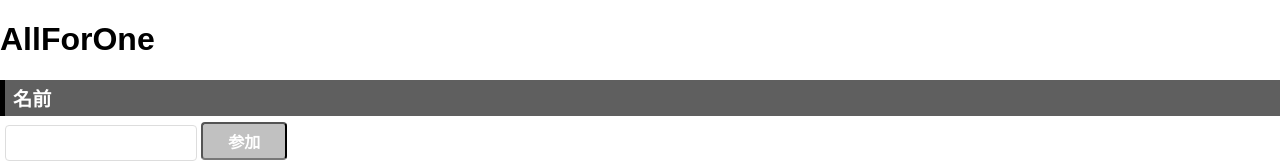
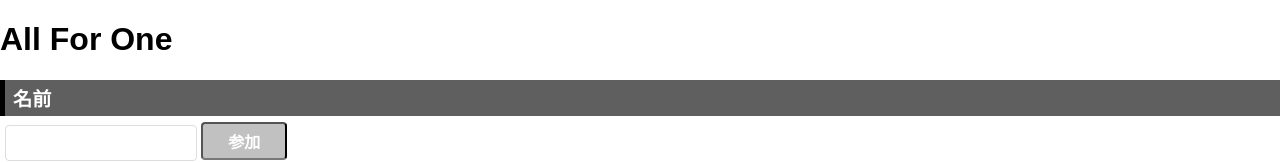
Before and after one commit to Hinase-0407/AllForOne, a website: page index.html in a window 1280 px wide. Shown: the top 163 px of the page. Drawn offline with nearby package versions, Linux system fonts and the light colour scheme.

Commit message:
index更新

```diff
--- a/index.html
+++ b/index.html
@@ -8,7 +8,7 @@
 <title>AllForOne</title>
 </head>
 <body>
-	<h1>AllForOne</h1>
+	<h1>All For One</h1>
 	<div>
 		<h2>名前</h2>
 		<div class="info_area">
```
